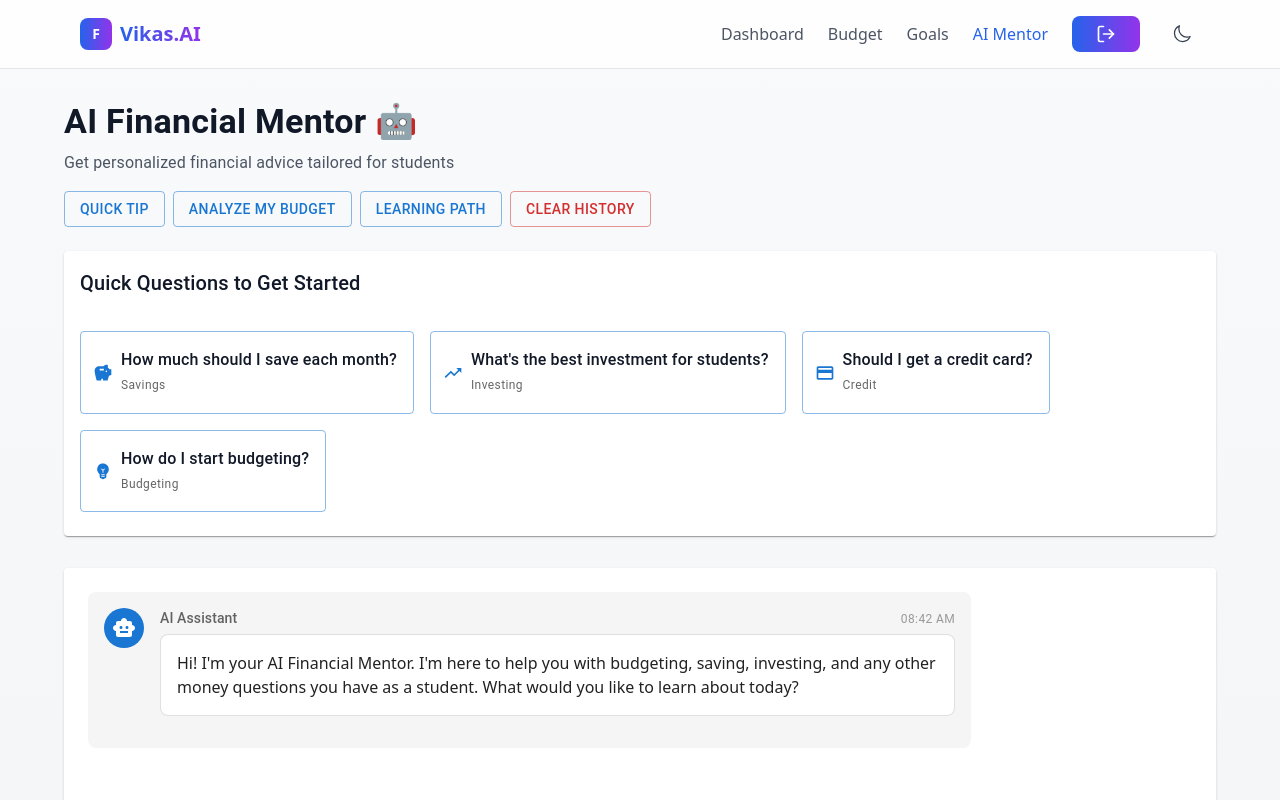
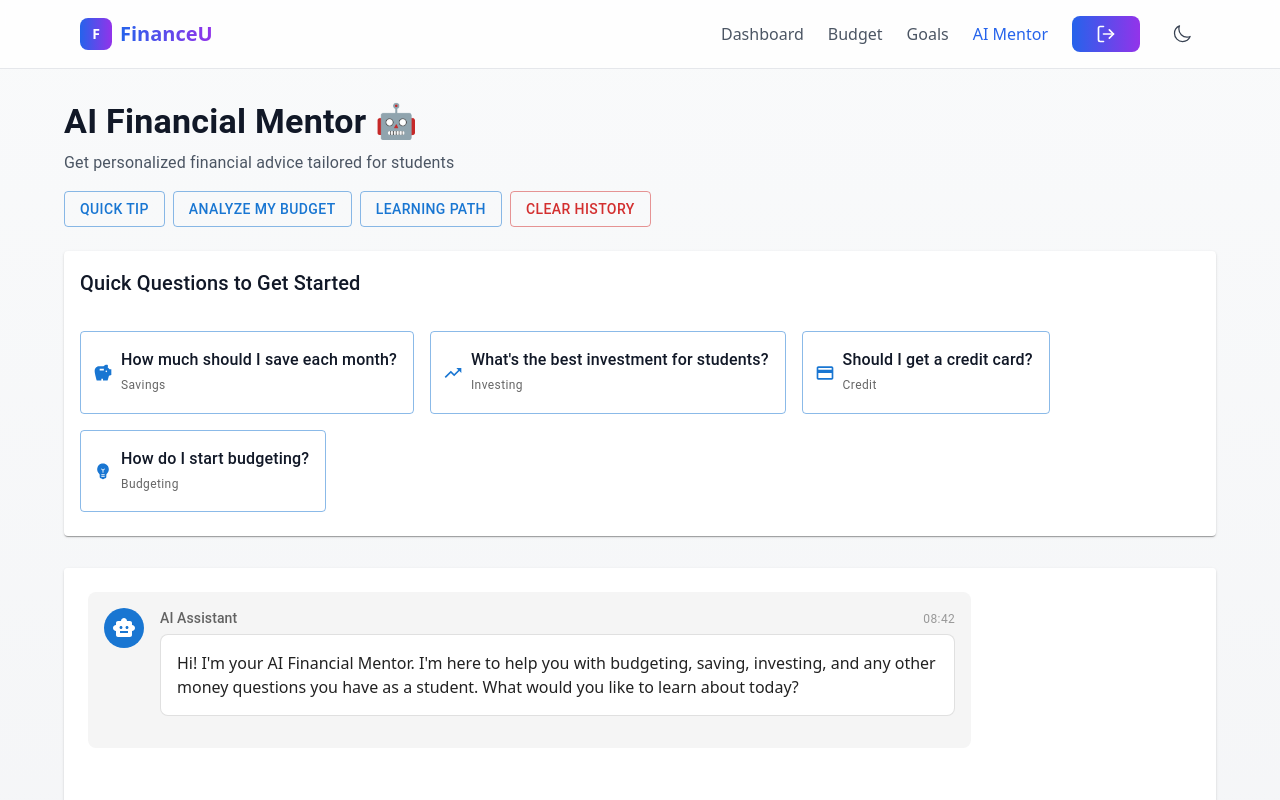
Before and after one commit to gandharrdotexe/FinanceU, a Next.js app in the folder frontend/: page /mentor in a window 1280 px wide. Shown: the top 800 px of the page. Built offline with nearby package versions, Linux system fonts and the light colour scheme; sample sign-in values are in the browser's storage.

Commit message:
resolved hydration error warning

```diff
--- a/frontend/src/app/mentor/page.jsx
+++ b/frontend/src/app/mentor/page.jsx
@@ -157,6 +157,17 @@ export default function MentorPage() {
   }, [messages, isLoading])
 
   useEffect(() => { setIsMounted(true) }, [])
+
+  const formatTime = (value) => {
+    try {
+      const date = value instanceof Date ? value : new Date(value)
+      const hours = date.getHours().toString().padStart(2, '0')
+      const minutes = date.getMinutes().toString().padStart(2, '0')
+      return `${hours}:${minutes}`
+    } catch (_e) {
+      return ''
+    }
+  }
 
   const quickQuestions = [
     { icon: PiggyBankIcon, text: "How much should I save each month?", category: "Savings" },
@@ -429,7 +440,7 @@ export default function MentorPage() {
               <span className="text-white font-bold text-sm">F</span>
             </motion.div>
             <span className="text-xl font-bold bg-gradient-to-r from-blue-600 to-purple-600 bg-clip-text text-transparent">
-              Vikas.AI
+              FinanceU
             </span>
           </Link>
 
@@ -586,8 +597,8 @@ export default function MentorPage() {
                       maxWidth: '80%',
                       p: 2,
                       borderRadius: 2,
-                      backgroundColor: message.sender === 'user' ? '#1976d2' : '#f5f5f5',
-                      color: message.sender === 'user' ? 'white' : 'text.primary'
+                      backgroundColor: message.sender === 'user' ? '#1976d2' : (theme === 'dark' ? 'rgba(255,255,255,0.06)' : '#f5f5f5'),
+                      color: message.sender === 'user' ? 'white' : (theme === 'dark' ? 'rgba(255,255,255,0.9)' : 'text.primary')
                     }}
                     className="bg-white dark:bg-gray-800 dark:text-gray-100"
                   >
@@ -615,9 +626,9 @@ export default function MentorPage() {
                                   />
                                 )}
                               </Box>
-                              {message.timestamp && (
+                              {isMounted && message.timestamp && (
                                 <Typography variant="caption" color="text.disabled">
-                                  {new Date(message.timestamp).toLocaleTimeString([], { hour: '2-digit', minute: '2-digit' })}
+                                  {formatTime(message.timestamp)}
                                 </Typography>
                               )}
                             </Box>
@@ -635,9 +646,9 @@ export default function MentorPage() {
                                 elevation={0}
                                 sx={{
                                   p: 2,
-                                  bgcolor: 'background.paper',
+                                  bgcolor: theme === 'dark' ? 'rgba(255,255,255,0.05)' : 'background.paper',
                                   border: '1px solid',
-                                  borderColor: 'divider',
+                                  borderColor: theme === 'dark' ? 'rgba(255,255,255,0.1)' : 'divider',
                                   borderRadius: 2,
                                   '& pre': {
                                     backgroundColor: theme === 'dark' ? '#2d2d2d' : '#f5f5f5',
@@ -784,7 +795,7 @@ export default function MentorPage() {
                               className="text-gray-600 dark:text-gray-400"
                               suppressHydrationWarning
                             >
-                              {isMounted ? (message.timestamp instanceof Date ? message.timestamp.toLocaleTimeString() : new Date(message.timestamp).toLocaleTimeString()) : ''}
+                              {isMounted ? formatTime(message.timestamp) : ''}
                             </Typography>
                           </Box>
                         </Box>
@@ -797,14 +808,14 @@ export default function MentorPage() {
               {isLoading && (
                 <Box sx={{ display: 'flex', justifyContent: 'flex-start' }} className="bg-white dark:bg-gray-800 dark:text-gray-100">
                   <Box sx={{
-                    backgroundColor: '#f5f5f5',
-                    color: 'text.primary',
+                    backgroundColor: theme === 'dark' ? 'rgba(255,255,255,0.06)' : '#f5f5f5',
+                    color: theme === 'dark' ? 'rgba(255,255,255,0.9)' : 'text.primary',
                     p: 2,
                     borderRadius: 2,
                     maxWidth: '80%'
                   }} className="bg-white dark:bg-gray-800 dark:text-gray-100">
                     <Box sx={{ display: 'flex', alignItems: 'center', gap: 1 }}>
-                      <BotIcon sx={{ color: '#1976d2' }} />
+                      <BotIcon sx={{ color: theme === 'dark' ? '#90caf9' : '#1976d2' }} />
                       <CircularProgress size={16} />
                     </Box>
                   </Box>
```
